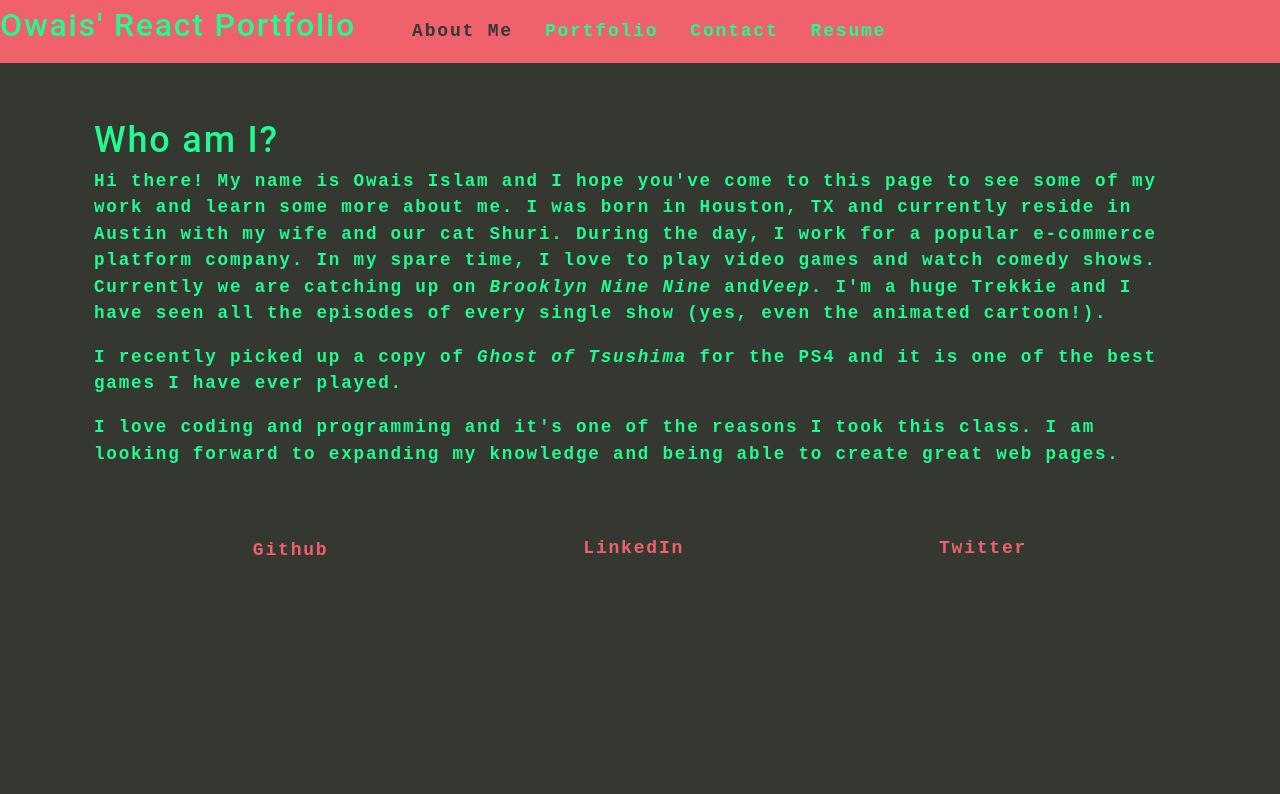
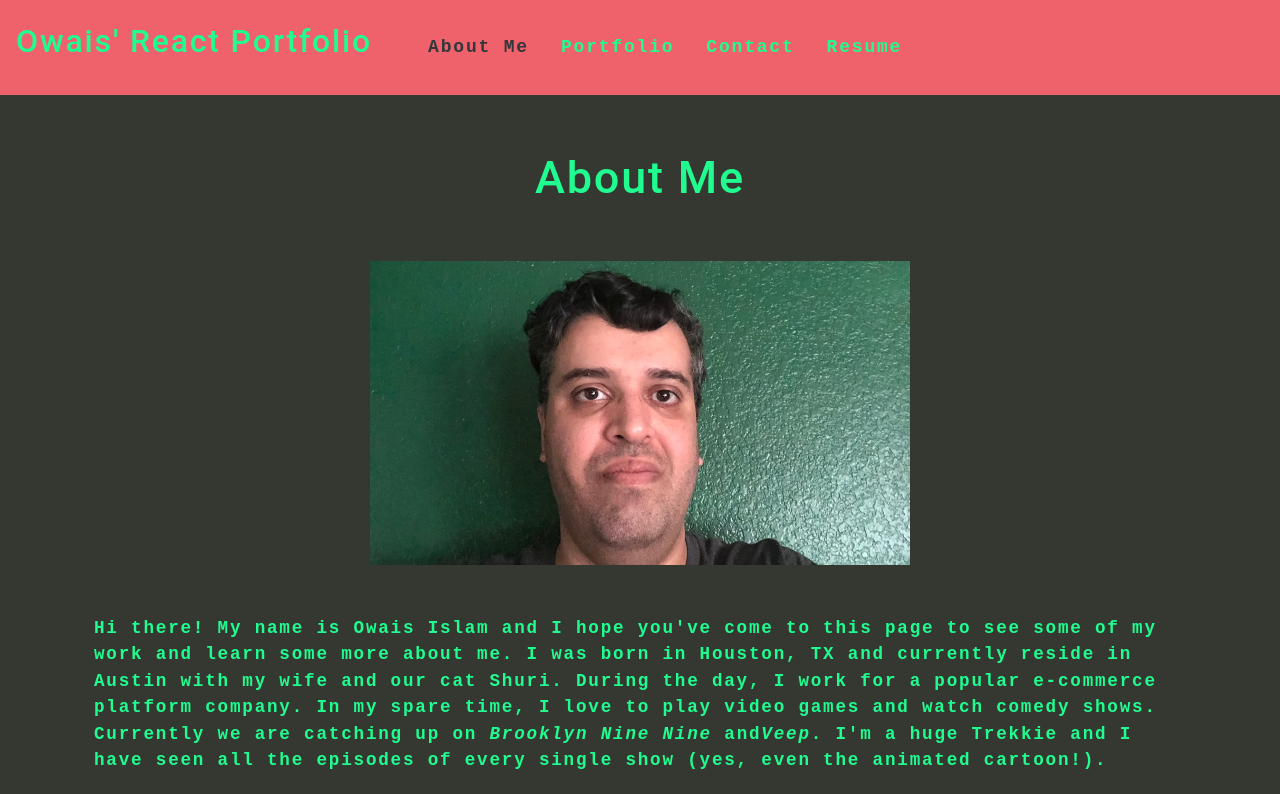
Before and after one commit to OwaisIslam/react-portfolio, a React (Create React App) app: page / in a window 1280 px wide. Shown: the top 794 px of the page. Built offline with nearby package versions, Linux system fonts and the light colour scheme.

Commit message:
updated about me page

```diff
--- a/src/components/About/index.js
+++ b/src/components/About/index.js
@@ -3,14 +3,24 @@ import React from "react";
 function About() {
 	return (
 		<section>
-			<h1 id="about">Who am I?</h1>
+			<div className="center page-header" id="about">
+				About Me
+			</div>
+			<div className="center">
+				<img
+					src={require("../../assets/images/recent-photo.jpg")}
+					alt="flash-beats"
+					className="photo"
+				/>
+			</div>
+			<div>
 				<p>
-				Hi there! My name is Owais Islam and I hope you've come to this page to
-				see some of my work and learn some more about me. I was born in Houston,
-				TX and currently reside in Austin with my wife and our cat Shuri. During
-				the day, I work for a popular e-commerce platform company. In my spare
-				time, I love to play video games and watch comedy shows. Currently we
-				are catching up on <em>Brooklyn Nine Nine</em> and
+					Hi there! My name is Owais Islam and I hope you've come to this page
+					to see some of my work and learn some more about me. I was born in
+					Houston, TX and currently reside in Austin with my wife and our cat
+					Shuri. During the day, I work for a popular e-commerce platform
+					company. In my spare time, I love to play video games and watch comedy
+					shows. Currently we are catching up on <em>Brooklyn Nine Nine</em> and
 					<em>Veep</em>. I'm a huge Trekkie and I have seen all the episodes of
 					every single show (yes, even the animated cartoon!).
 				</p>
@@ -20,9 +30,10 @@ function About() {
 				</p>
 				<p>
 					I love coding and programming and it's one of the reasons I took this
-				class. I am looking forward to expanding my knowledge and being able to
-				create great web pages.
+					class. I am looking forward to expanding my knowledge and being able
+					to create great web pages.
 				</p>
+			</div>
 		</section>
 	);
 }
--- a/src/index.css
+++ b/src/index.css
@@ -298,6 +298,12 @@ button {
 	padding: 10px 15px;
 }
 
+nav {
+	display: flex;
+	/* justify-content: space-evenly; */
+	/* padding-left: 1rem; */
+}
+
 .navActive {
 	color: var(--primary);
 }
@@ -305,6 +311,7 @@ button {
 .header {
 	display: flex;
 	background-color: #ef626c;
+	padding: 1rem;
 }
 
 .footer {
@@ -312,3 +319,24 @@ button {
 	flex-wrap: wrap;
 	justify-content: space-evenly;
 }
+
+.photo {
+	width: auto;
+	height: auto;
+	max-width: 640px;
+	max-height: 480px;
+	padding: 50px;
+}
+
+.center {
+	display: flex;
+	justify-content: center;
+}
+
+.page-header {
+	font-family: 'Roboto', sans-serif;
+	font-size: 2.5em;
+	font-weight: 500;
+	margin: 5px 0;
+	line-height: 1.25;
+}
```
Also changed, not shown: src/assets/images/recent-photo.jpg (added). Lines whose indentation alone changed are shown as unchanged.
